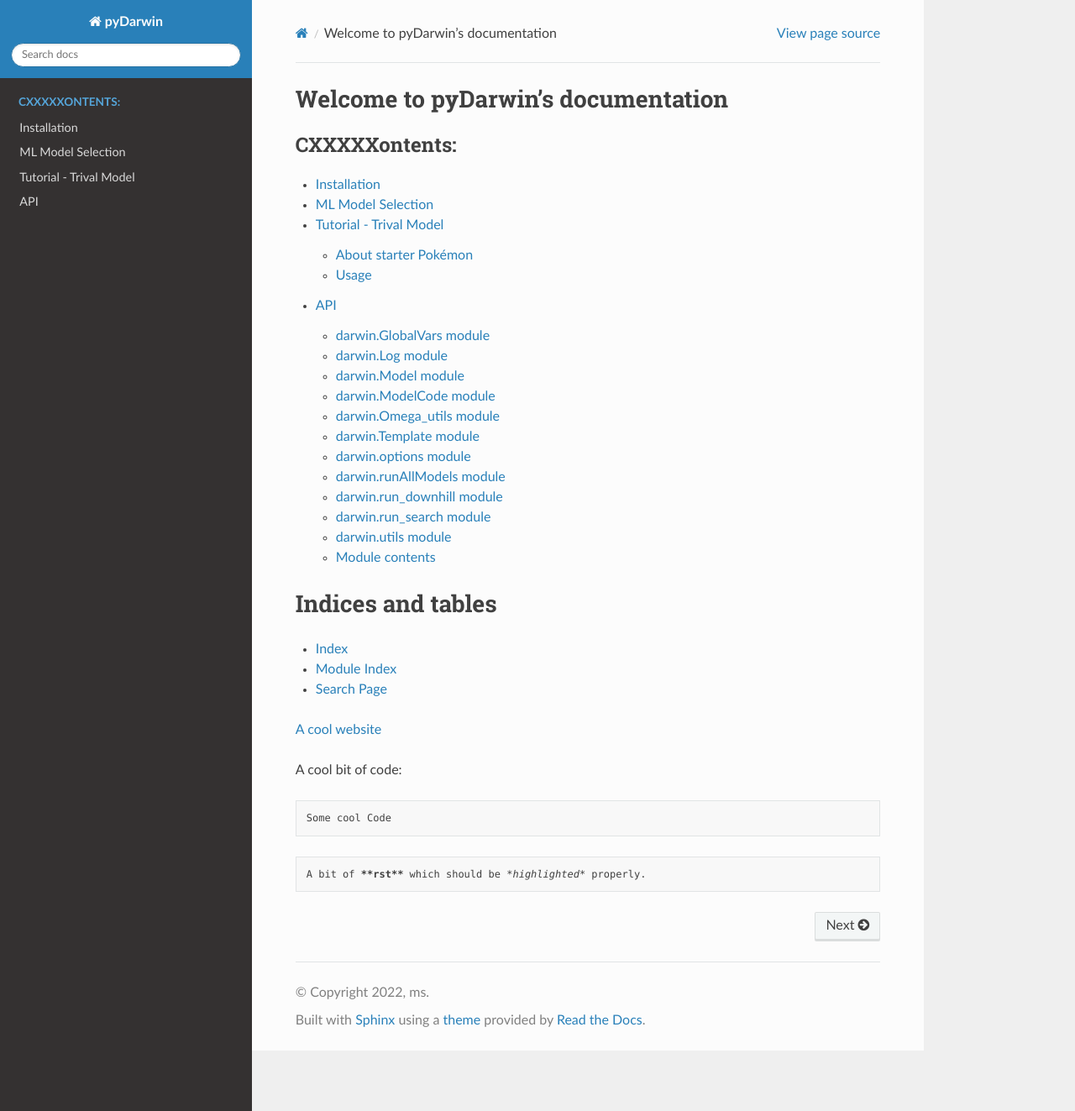
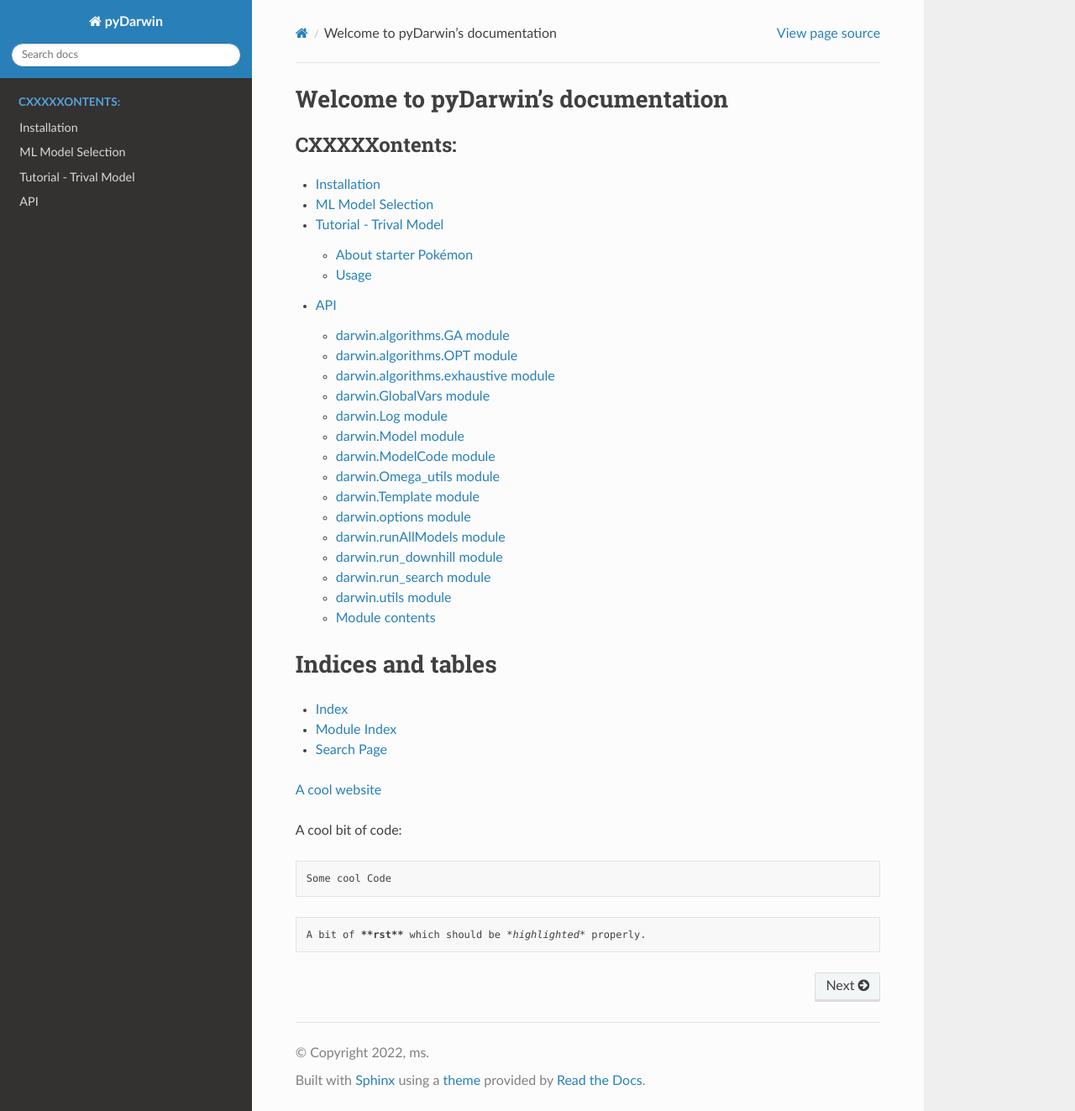
Before and after one commit to certara/pyDarwin, a Sphinx documentation site: the page built from docs/index.rst, in a window 1280 px wide and 1323 px high. Shown: the whole window at 84% size. Built offline with Sphinx 7.4.7 and the Read the Docs theme 2.0.0, drawn with Linux system fonts in a browser that asks for light colours.

Commit message:
add algorithms to content

```diff
--- a/docs/API.rst
+++ b/docs/API.rst
@@ -1,5 +1,29 @@
 API
 ==============
+
+darwin.algorithms.GA module
+---------------------------
+
+.. automodule:: darwin.algorithms.GA
+   :members:
+   :undoc-members:
+   :show-inheritance:
+
+darwin.algorithms.OPT module
+----------------------------
+
+.. automodule:: darwin.algorithms.OPT
+   :members:
+   :undoc-members:
+   :show-inheritance:
+
+darwin.algorithms.exhaustive module
+-----------------------------------
+
+.. automodule:: darwin.algorithms.exhaustive
+   :members:
+   :undoc-members:
+   :show-inheritance:
 
 darwin.GlobalVars module
 ------------------------
```
Also changed, not shown: 3 other files.
